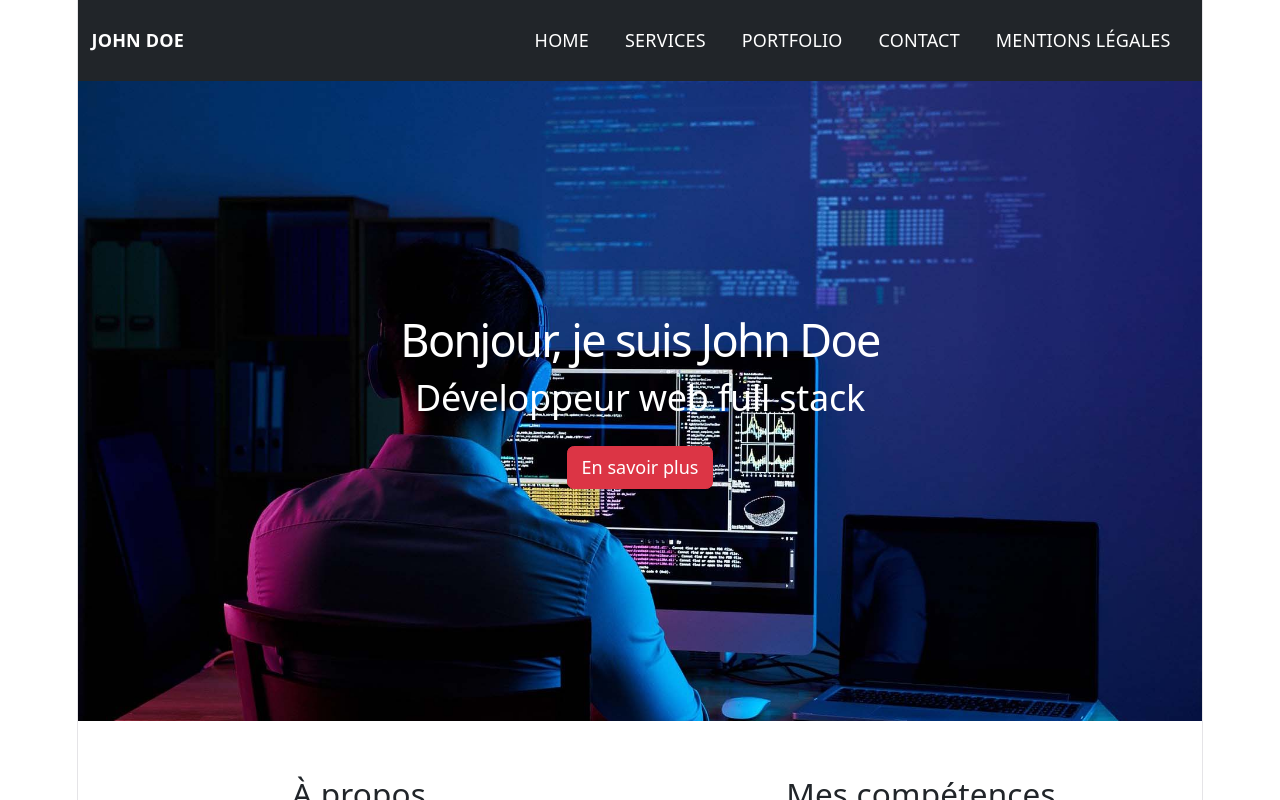
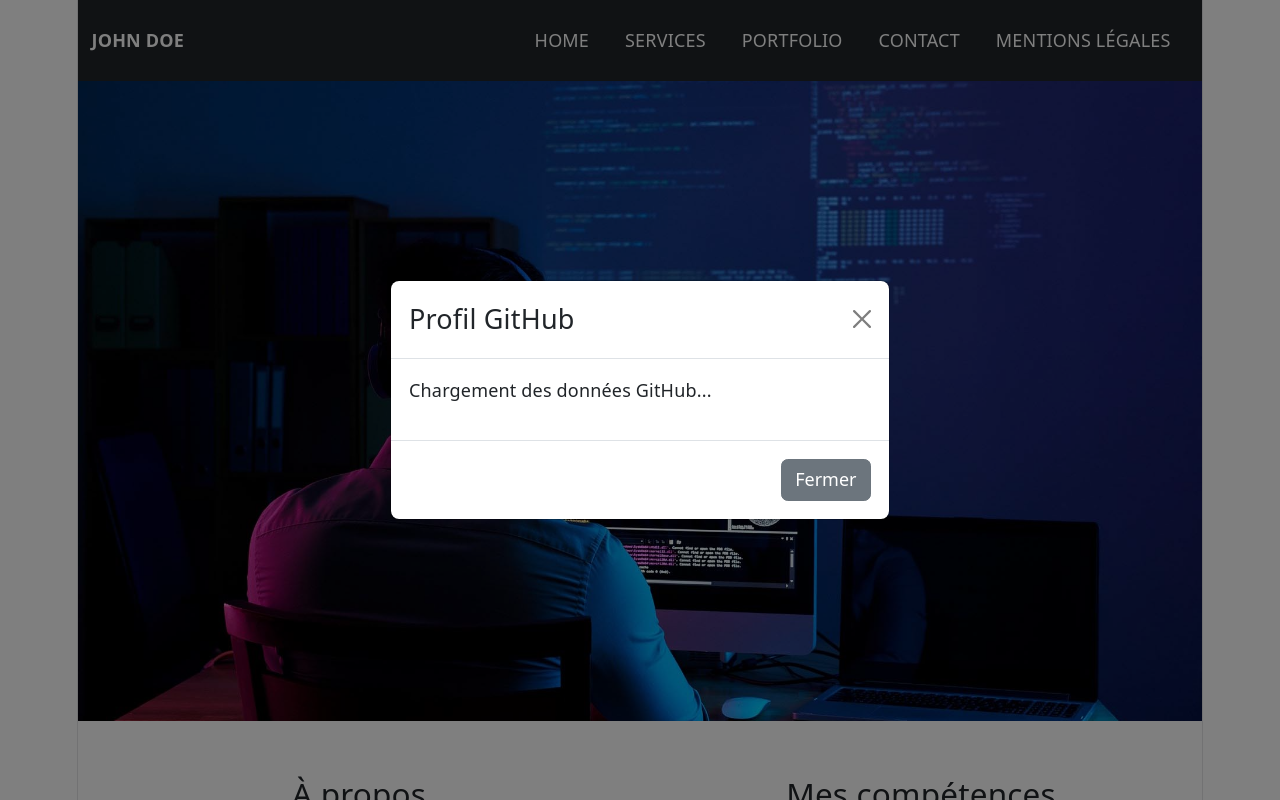
Before and after one commit to Sach0Mastro/portfolio-John-Doe, a React (Vite) app: page / in a window 1280 px wide. Both pictures are taken after a click on the button "En savoir plus". Shown: the top 800 px of the page. Built offline with nearby package versions, Linux system fonts and the light colour scheme; no server answers.

Commit message:
Ajout de la modale avec appel API Github via useEffect

```diff
--- a/src/pages/Accueil.jsx
+++ b/src/pages/Accueil.jsx
@@ -1,7 +1,18 @@
+import { useState, useEffect } from 'react';
+import { Modal, Button } from 'react-bootstrap';
 import heroBg from '../assets/hero-bg.jpg';
 import aboutImg from '../assets/john-doe-about.jpg';
 
 function Accueil() {
+  const [showModal, setShowModal] = useState(false);
+  const [githubData, setGithubData] = useState(null);
+
+  useEffect(() => {
+    fetch('https://api.github.com/users/Sach0Mastro')
+      .then((res) => res.json())
+      .then((data) => setGithubData(data));
+  }, []);
+
   return (
     <div>
       <section
@@ -15,12 +26,13 @@ function Accueil() {
       >
         <h1>Bonjour, je suis John Doe</h1>
         <h2>Développeur web full stack</h2>
-        <button className="btn btn-danger mt-3">En savoir plus</button>
+        <button className="btn btn-danger mt-3" onClick={() => setShowModal(true)}>
+          En savoir plus
+        </button>
       </section>
 
       <section className="container py-5">
         <div className="row">
-
           <div className="col-md-6">
             <h3 className="border-bottom border-primary pb-2 d-inline-block">À propos</h3>
             <img src={aboutImg} alt="John Doe au travail" className="img-fluid rounded my-3" />
@@ -31,37 +43,55 @@ function Accueil() {
 
           <div className="col-md-6">
             <h3 className="border-bottom border-primary pb-2 d-inline-block">Mes compétences</h3>
-
             <div className="mt-4">
               <p className="mb-1">HTML5 90%</p>
               <div className="progress mb-3">
                 <div className="progress-bar bg-danger" style={{ width: '90%' }}></div>
               </div>
-
               <p className="mb-1">CSS3 80%</p>
               <div className="progress mb-3">
                 <div className="progress-bar bg-info" style={{ width: '80%' }}></div>
               </div>
-
               <p className="mb-1">JavaScript 70%</p>
               <div className="progress mb-3">
                 <div className="progress-bar bg-warning" style={{ width: '70%' }}></div>
               </div>
-
               <p className="mb-1">PHP 60%</p>
               <div className="progress mb-3">
                 <div className="progress-bar bg-success" style={{ width: '60%' }}></div>
               </div>
-
               <p className="mb-1">React 50%</p>
               <div className="progress mb-3">
                 <div className="progress-bar bg-primary" style={{ width: '50%' }}></div>
               </div>
             </div>
           </div>
-
         </div>
       </section>
+
+      <Modal show={showModal} onHide={() => setShowModal(false)} centered>
+        <Modal.Header closeButton>
+          <Modal.Title>Profil GitHub</Modal.Title>
+        </Modal.Header>
+        <Modal.Body>
+          {githubData ? (
+            <div className="text-center">
+              <img src={githubData.avatar_url} alt="Avatar GitHub" className="rounded-circle mb-3" width="100" />
+              <h5>{githubData.name}</h5>
+              <p>{githubData.bio}</p>
+              <p>Followers : {githubData.followers}</p>
+              <p>Dépôts publics : {githubData.public_repos}</p>
+            </div>
+          ) : (
+            <p>Chargement des données GitHub...</p>
+          )}
+        </Modal.Body>
+        <Modal.Footer>
+          <Button variant="secondary" onClick={() => setShowModal(false)}>
+            Fermer
+          </Button>
+        </Modal.Footer>
+      </Modal>
     </div>
   );
 }
```
